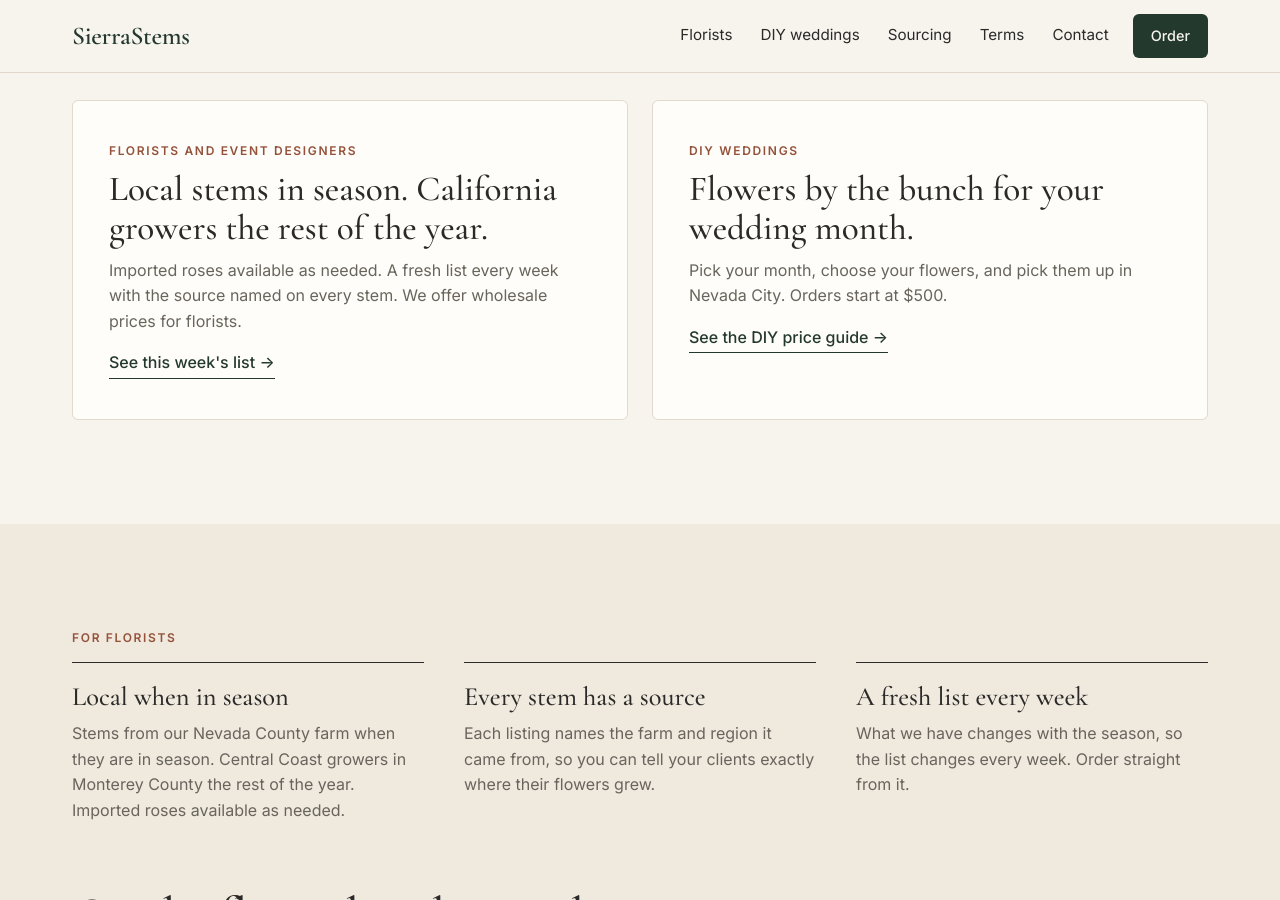
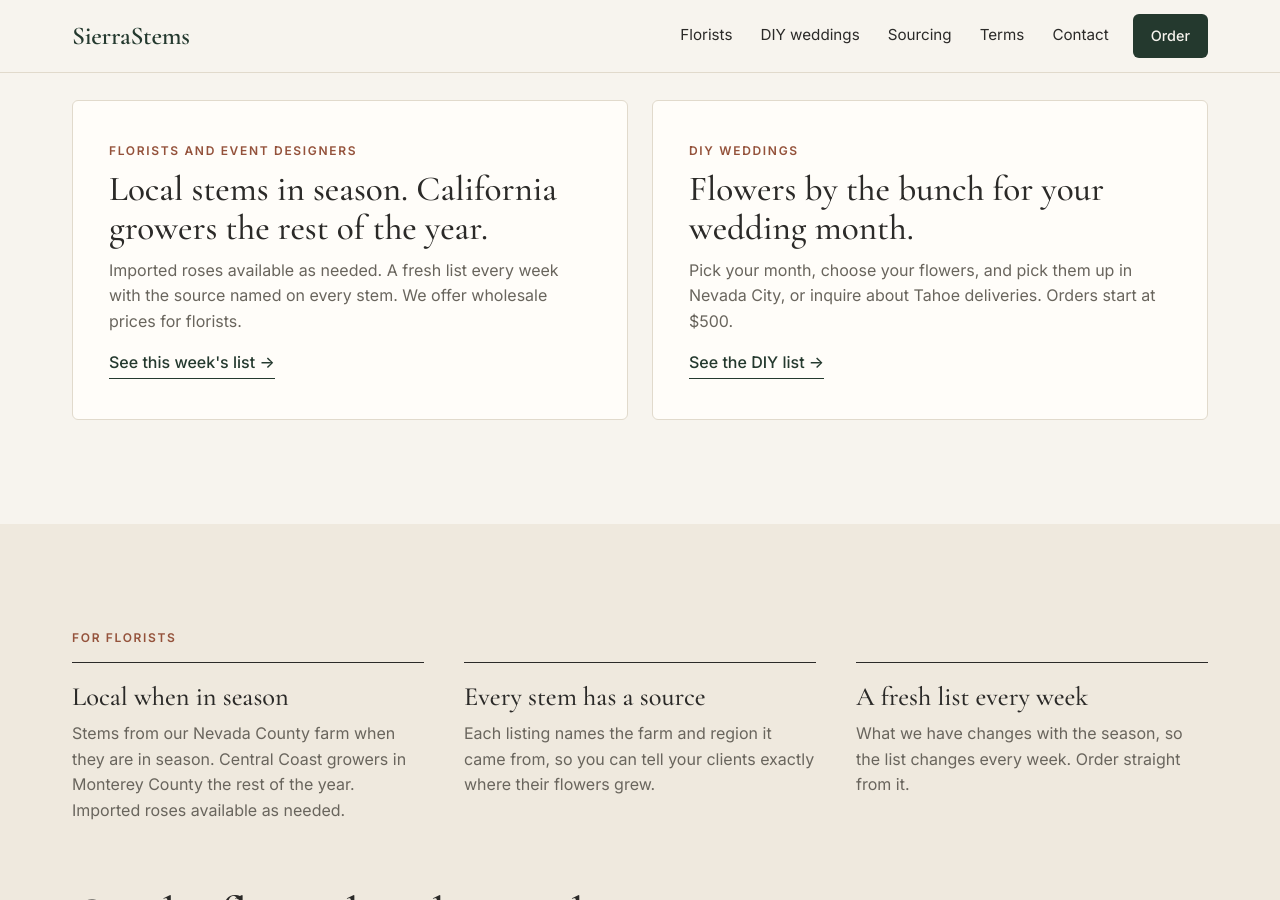
Before and after one commit to jshplhm/sierrastems, a Jekyll site: the page built from index.html, in a window 1280 px wide and 900 px high, scrolled down 905 px. Built offline with Jekyll 4.4.1, drawn with Linux system fonts in a browser that asks for light colours.

Commit message:
Home: DIY card offers Tahoe delivery inquiries
Co-Authored-By: Claude Opus 5.5 <noreply@anthropic.com>
Claude-Session: https://claude.ai/code/session_012d4NNvuZZmyaY4YyJAbTUg

```diff
--- a/index.html
+++ b/index.html
@@ -32,8 +32,8 @@ scripts:
     <a class="door" href="{{ '/diy/' | relative_url }}">
       <span class="eyebrow">DIY weddings</span>
       <span class="door-title">Flowers by the bunch for your wedding month.</span>
-      <span class="door-copy">Pick your month, choose your flowers, and pick them up in Nevada City. Orders start at {% include money.html n=t.diy_minimum %}.</span>
-      <span class="link-arrow">See the DIY price guide</span>
+      <span class="door-copy">Pick your month, choose your flowers, and pick them up in Nevada City, or inquire about Tahoe deliveries. Orders start at {% include money.html n=t.diy_minimum %}.</span>
+      <span class="link-arrow">See the DIY list</span>
     </a>
   </div>
 </section>
```
